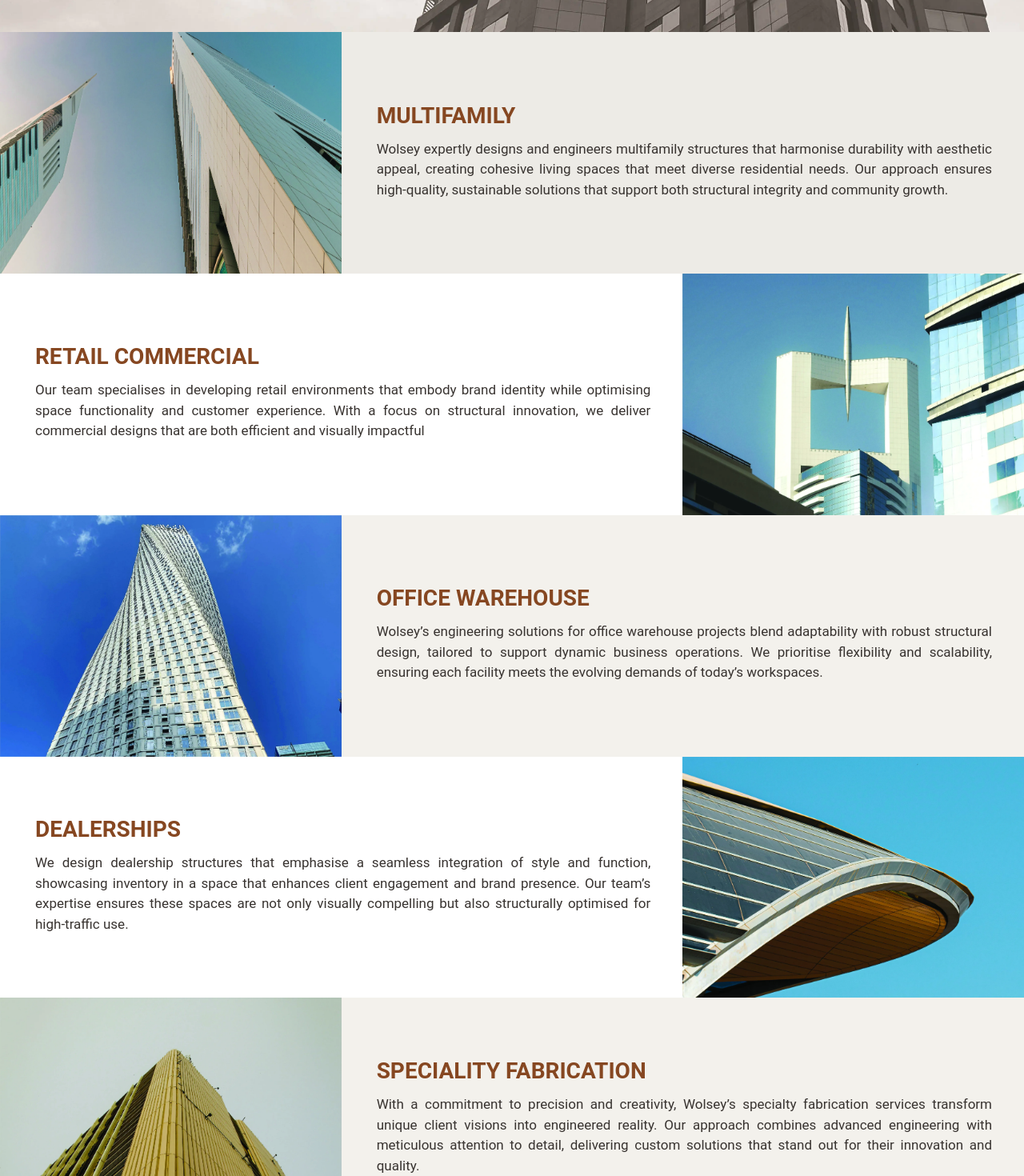
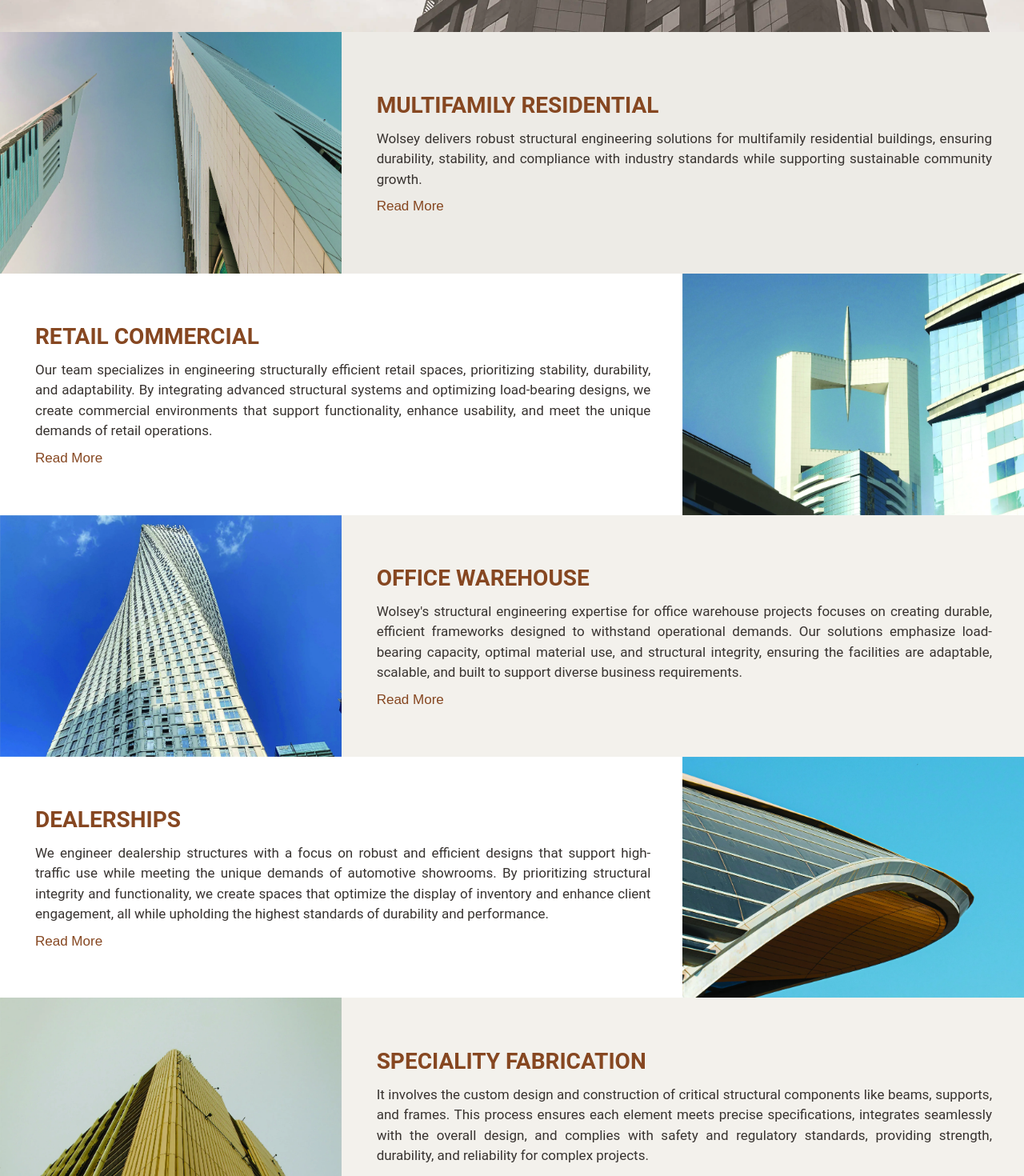
Before and after one commit to MinaNagy99/Wolsey-website, a React (Vite) app: page /subIndustries in a window 1280 px wide. Shown: the part 600-2070 px from the top of the page at 80% size. Built offline with nearby package versions, Linux system fonts and the light colour scheme.

Commit message:
edit subindustries page

```diff
--- a/src/components/subIndustriesPage/subIndustries.jsx
+++ b/src/components/subIndustriesPage/subIndustries.jsx
@@ -11,13 +11,14 @@ function SubIndustries() {
         part1: {
           isBold: true,
           color: "text-mainBrown",
-          text: "MULTIFAMILY",
+          text: "MULTIFAMILY RESIDENTIAL",
           fontSize: "xl",
         },
       },
       normalText: [
-        " Wolsey expertly designs and engineers multifamily structures that harmonise durability with aesthetic appeal, creating cohesive living spaces that meet diverse residential needs. Our approach ensures high-quality, sustainable solutions that support both structural integrity and community growth.",
+        "Wolsey delivers robust structural engineering solutions for multifamily residential buildings, ensuring durability, stability, and compliance with industry standards while supporting sustainable community growth.",
       ],
+      link: "/projects",
     },
     {
       imgFirst: false,
@@ -32,8 +33,9 @@ function SubIndustries() {
         },
       },
       normalText: [
-        "Our team specialises in developing retail environments that embody brand identity while optimising space functionality and customer experience. With a focus on structural innovation, we deliver commercial designs that are both efficient and visually impactful",
+        "Our team specializes in engineering structurally efficient retail spaces, prioritizing stability, durability, and adaptability. By integrating advanced structural systems and optimizing load-bearing designs, we create commercial environments that support functionality, enhance usability, and meet the unique demands of retail operations.",
       ],
+      link: "/projects",
     },
     {
       imgFirst: true,
@@ -48,8 +50,9 @@ function SubIndustries() {
         },
       },
       normalText: [
-        "Wolsey’s engineering solutions for office warehouse projects blend adaptability with robust structural design, tailored to support dynamic business operations. We prioritise flexibility and scalability, ensuring each facility meets the evolving demands of today’s workspaces.",
+        "Wolsey's structural engineering expertise for office warehouse projects focuses on creating durable, efficient frameworks designed to withstand operational demands. Our solutions emphasize load-bearing capacity, optimal material use, and structural integrity, ensuring the facilities are adaptable, scalable, and built to support diverse business requirements.",
       ],
+      link: "/projects",
     },
     {
       imgFirst: false,
@@ -64,8 +67,9 @@ function SubIndustries() {
         },
       },
       normalText: [
-        "We design dealership structures that emphasise a seamless integration of style and function, showcasing inventory in a space that enhances client engagement and brand presence. Our team’s expertise ensures these spaces are not only visually compelling but also structurally optimised for high-traffic use.",
+        "We engineer dealership structures with a focus on robust and efficient designs that support high-traffic use while meeting the unique demands of automotive showrooms. By prioritizing structural integrity and functionality, we create spaces that optimize the display of inventory and enhance client engagement, all while upholding the highest standards of durability and performance.",
       ],
+      link: "/projects",
     },
     {
       imgFirst: true,
@@ -80,8 +84,9 @@ function SubIndustries() {
         },
       },
       normalText: [
-        "With a commitment to precision and creativity, Wolsey’s specialty fabrication services transform unique client visions into engineered reality. Our approach combines advanced engineering with meticulous attention to detail, delivering custom solutions that stand out for their innovation and quality.",
+        "It  involves the custom design and construction of critical structural components like beams, supports, and frames. This process ensures each element meets precise specifications, integrates seamlessly with the overall design, and complies with safety and regulatory standards, providing strength, durability, and reliability for complex projects.",
       ],
+      link: "/projects",
     },
     {
       imgFirst: false,
@@ -96,8 +101,9 @@ function SubIndustries() {
         },
       },
       normalText: [
-        "Wolsey brings deep expertise to the structural needs of municipal projects, developing facilities that serve public interests with lasting durability and civic pride. Our work with municipal institutions reflects our dedication to creating functional, resilient structures that benefit communities.",
+        "Our municipal institution is engineered for durability and safety, focusing on robust structural integrity. We apply advanced engineering methods to ensure long-lasting, resilient spaces that meet the needs of the community, using sustainable materials and innovative design solutions.",
       ],
+      link: "/projects",
     },
     {
       imgFirst: true,
@@ -112,8 +118,9 @@ function SubIndustries() {
         },
       },
       normalText: [
-        "Our landscape structural solutions enhance outdoor spaces, blending seamlessly with natural surroundings to support both aesthetics and utility. We apply sustainable practices to create structures that endure, adding lasting value to any environment.",
+        "Landscape elements involve the engineering of functional outdoor structures such as retaining walls, walkways, terraces, and stairs. Our approach ensures these features are structurally sound, stable, and sustainable, while complementing the natural environment.",
       ],
+      link: "/projects",
     },
     {
       imgFirst: false,
@@ -128,8 +135,9 @@ function SubIndustries() {
         },
       },
       normalText: [
-        "Wolsey’s modular structure designs emphasise flexibility, efficiency, and fast-track construction to meet modern demands. Each project balances innovation with practicality, allowing for modular configurations that offer durable and adaptable solutions.",
+        "Modular structures are prefabricated building components engineered for strength, durability, and efficiency. Designed with precision, these structures offer rapid assembly while maintaining high standards of load-bearing capacity and resilience to environmental conditions. Ideal for various applications, modular systems provide flexible, reliable solutions tailored to specific engineering requirements.",
       ],
+      link: "/projects",
     },
     {
       imgFirst: true,
@@ -144,8 +152,9 @@ function SubIndustries() {
         },
       },
       normalText: [
-        "We design single-family residential structures with a focus on both structural integrity and personal comfort, tailored to meet the unique needs of each client. By combining meticulous engineering with a collaborative approach, Wolsey creates homes that reflect quality and timelessness.",
+        "Our structural engineering services for single-family homes focus on safety, durability, and precision. We design and analyze load-bearing systems, ensuring compliance with building codes and optimizing stability. From foundations to framing, our tailored solutions deliver reliable, long-lasting structures.",
       ],
+      link: "/projects",
     },
   ];
   return (
--- a/src/components/subIndustriesPage/subIndustryCard/subIndustryCard.jsx
+++ b/src/components/subIndustriesPage/subIndustryCard/subIndustryCard.jsx
@@ -1,8 +1,9 @@
 import React from "react";
 import CustomParagraph from "../../shared/CustomParagraph/CustomParagraph";
+import { Link } from "react-router-dom";
 
-function SubIndustryCard({data}) {
-  const { img, imgFirst, bgColor } = data;
+function SubIndustryCard({ data }) {
+  const { img, imgFirst, bgColor, link } = data;
 
   return (
     <>
@@ -15,7 +16,10 @@ function SubIndustryCard({data}) {
             <div
               className={`md:col-span-4 col-span-1 flex flex-col justify-center md:ps-11 px-10 py-10 bg-${bgColor}`}
             >
-              <CustomParagraph data={data} />
+              <CustomParagraph data={data} />{" "}
+              <Link to={link} className="text-mainBrown font-berlin">
+                Read More
+              </Link>{" "}
             </div>
           </>
         ) : (
@@ -24,6 +28,9 @@ function SubIndustryCard({data}) {
               className={`md:col-span-4 col-span-1 flex flex-col justify-center md:ps-11 px-10 py-10 bg-${bgColor}`}
             >
               <CustomParagraph data={data} />
+              <Link to={link} className="text-mainBrown font-berlin">
+                Read More
+              </Link>
             </div>
             <div className=" col-span-2">
               <img className="w-full h-full object-cover " src={img} alt="" />
```
